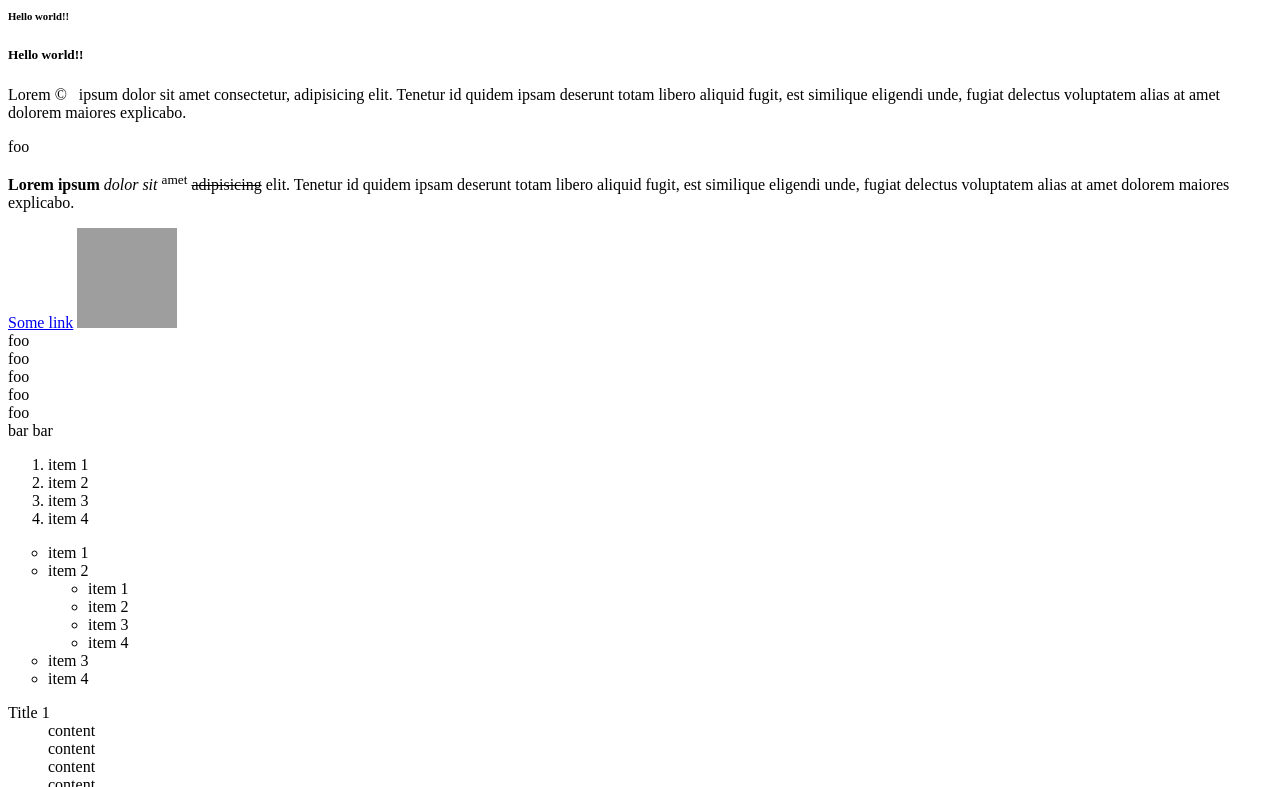
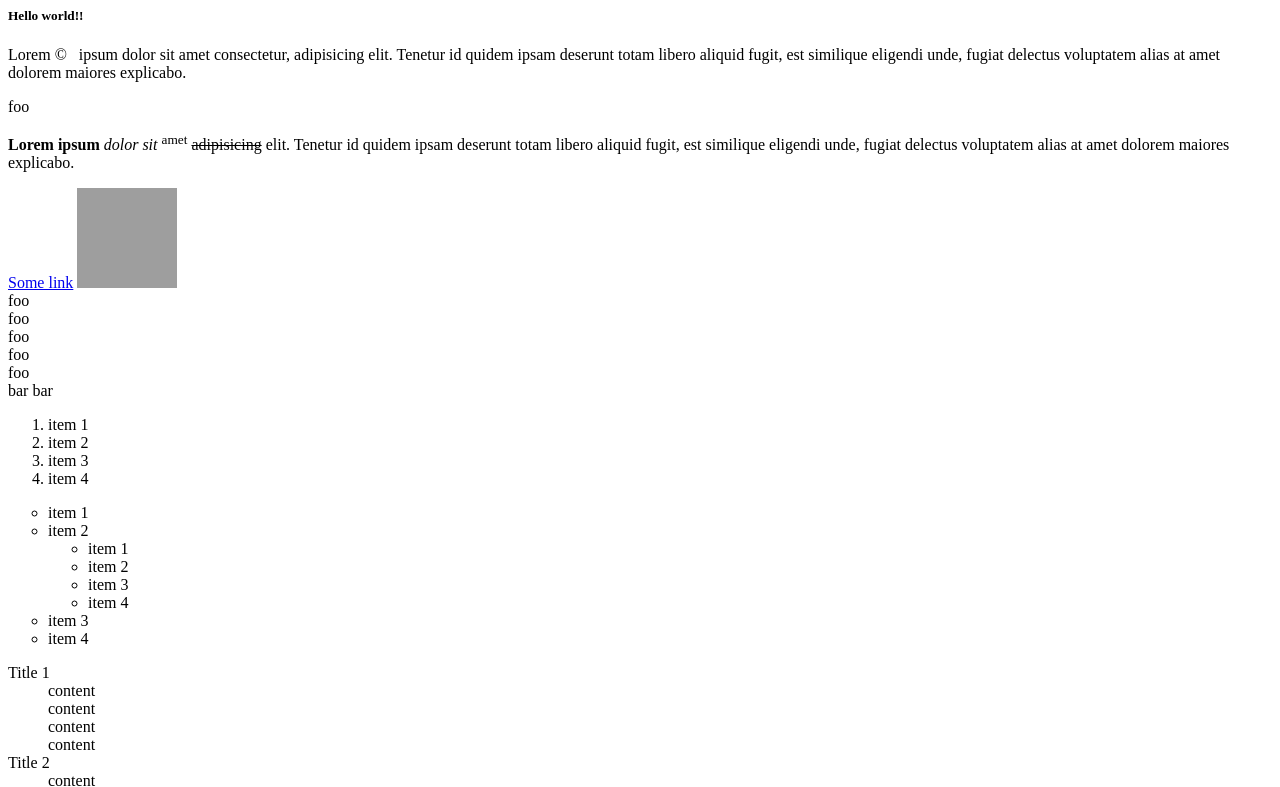
Before and after one commit to janismozgis-rcs/rcs_group_8, a plain HTML site: page web_dev_day_1/index.html in a window 1280 px wide. Shown: the part 73-860 px from the top of the page. Drawn offline with Linux system fonts and the light colour scheme; grey boxes are pictures that could not be loaded.

Commit message:
Some changes

```diff
--- a/web_dev_day_1/index.html
+++ b/web_dev_day_1/index.html
@@ -11,7 +11,6 @@
 
 <body>
     <h1>Hello world!!</h1>
-    <h6>Hello world!!</h6>
     <h5>Hello world!!</h5>
     <p>Lorem &copy;&nbsp;&nbsp;&nbsp;ipsum dolor sit amet consectetur, adipisicing elit. Tenetur id quidem ipsam deserunt totam
         libero aliquid fugit, est similique eligendi unde, fugiat delectus voluptatem alias at amet dolorem maiores explicabo.</p>
```
